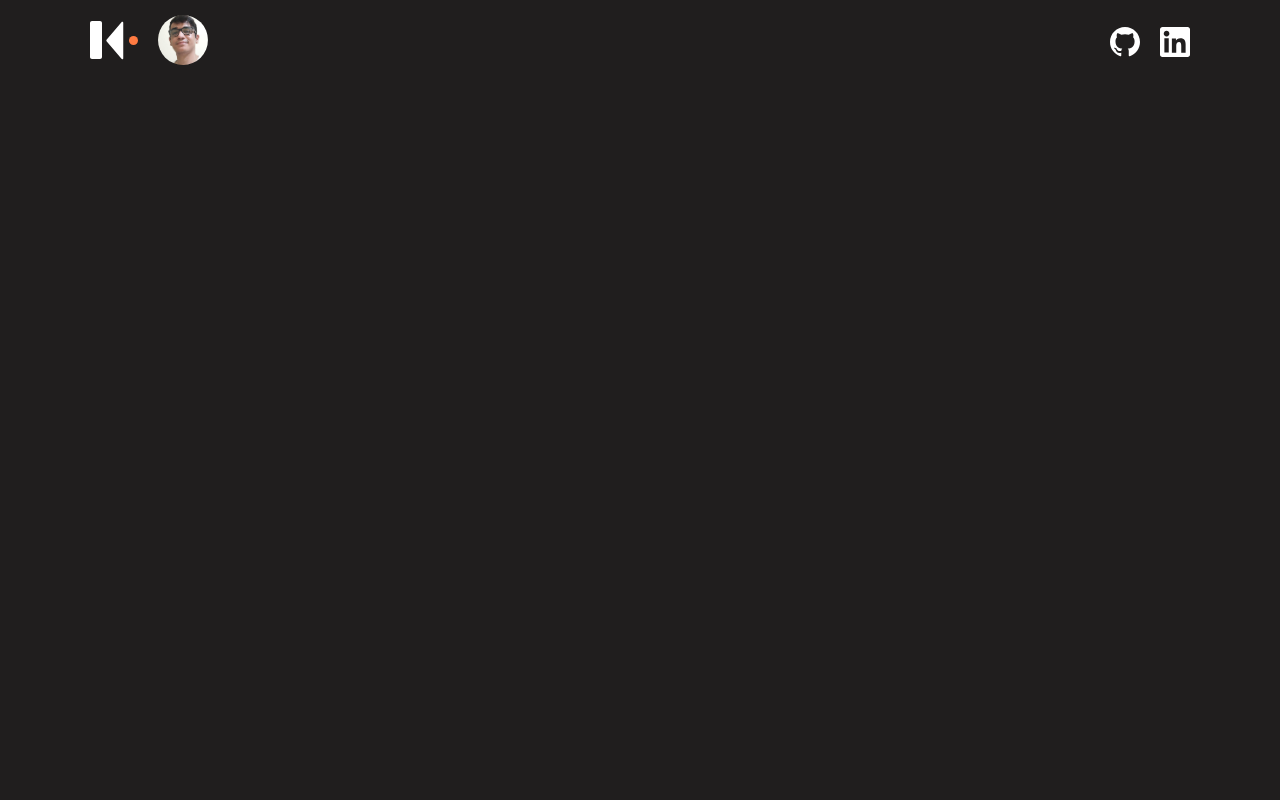
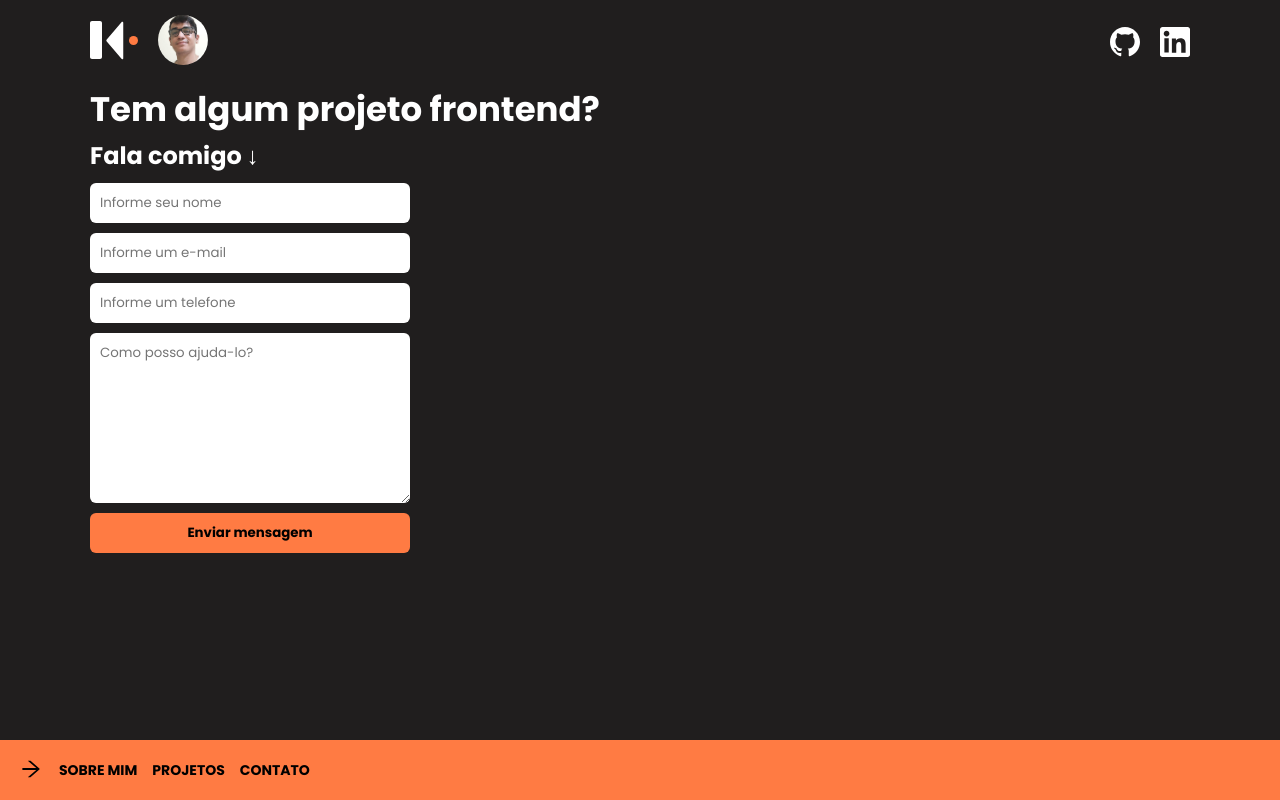
Before and after one commit to jkayoss/ReactPortfolio, a React app: page /contato in a window 1280 px wide. Built offline with nearby package versions, Linux system fonts and the light colour scheme.

Commit message:
Add files via upload

```diff
--- a/src/Home.js
+++ b/src/Home.js
@@ -1,6 +1,7 @@
 import { Navbar } from './components/Nav';
 import { Header } from './components/Header';
 import { AboutMe } from './components/About';
+import { ContatoMe } from './components/Contato';
 import { ProjetosRealizados } from './components/Projetos';
 import {
   BrowserRouter as Router,
@@ -23,6 +24,9 @@ export function Home() {
             </Route>
             <Route exact path="/about">
               <About />
+            </Route>
+            <Route exact path="/contato">
+              <Contato />
             </Route>
           </Switch>
       </div>
@@ -53,3 +57,11 @@ function About() {
     </>
   );
 }
+
+function Contato() {
+  return (
+    <>
+    <ContatoMe />
+    </>
+  );
+}
--- a/src/components/About.js
+++ b/src/components/About.js
@@ -6,19 +6,28 @@ export function AboutMe() {
     return (
         <section>
             <div class="container">
+                <div class="grid">
+                    <div class="col">
                     <h1><span>Olá!</span><br/>Me chamo <u>Kayo</u>.</h1>
-                <p class="description">Tenho 24 anos, <br/>Trabalho com análise de processos, <br/>Formando em engenharia de produção, <br/>Estudante de frontend.</p>
+                    <p class="description">Tenho 24 anos, <br/>Trabalho com análise de processos, <br/>Formando em engenharia de produção, <br/>Estudante de frontend, <br/>Inglês intermediário.</p>
                     <h3>Certificações:</h3>
                         <div class="certification"><p><strong>Design Responsivo</strong> pela <i>FreeCodeCamp.</i></p></div>
                         <div class="certification"><p><strong>Web Design Completo</strong> pela <i>Origamid.</i></p></div>
                     <h3>Estou aprendendo:</h3>
                         <div class="certification"><p><strong>Javascript Completo ES6</strong> pela <i>Origamid.</i></p></div>
                         <div class="certification"><p><strong>Ignite</strong> em <strong>ReactJS</strong> pela <i>RocketSeat.</i></p></div>
+                    </div>
+                    <div class="col">
+
+                    </div>
+                </div>
+
                     <footer class="footer"></footer>
                     <div class="contextMenu">
                         <Menu />
                     </div>
 
+
             </div>
         </section>
     );
--- /dev/null
+++ b/src/components/Contato.js
@@ -0,0 +1,28 @@
+import '../style/contato.scss';
+import { Link } from "react-router-dom";
+import { Menu } from '../components/Menu';
+
+export function ContatoMe() {
+    return (
+        <section>
+            <div class="container">
+
+                <h1>Tem algum projeto frontend?</h1>
+                <h2>Fala comigo ↓ </h2>
+                <form action="/" method="POST" netlify>
+                    <input type="text" name="nome" placeholder="Informe seu nome"/>
+                    <input type="email" name="email" placeholder="Informe um e-mail"/>
+                    <input type="tel" name="telefone" placeholder="Informe um telefone"/>
+                    <textarea name="mensagem" placeholder="Como posso ajuda-lo?"></textarea>
+                    <button type="submit" >Enviar mensagem</button>
+                </form>
+                <footer class="footer"></footer>
+                <div class="contextMenu">
+                    <Menu />
+                </div>
+
+
+            </div>
+        </section>
+    );
+  }
--- a/src/components/Menu.js
+++ b/src/components/Menu.js
@@ -9,7 +9,7 @@ export function Menu() {
                 <li> <img src={arrow} alt="seta apontando pras opções do menu inferior"/> </li>
                 <li><Link to="/about">Sobre mim</Link></li>
                 <li><Link to="/projetos">Projetos</Link></li>
-                <li>Contato</li>
+                <li><Link to="/contato">Contato</Link></li>
             </ul>
         </div>
 
--- a/src/style/about.scss
+++ b/src/style/about.scss
@@ -9,6 +9,15 @@ section {
         align-items: flex-start;
         margin: 0 auto;
         padding: 0 20px;
+        .grid {
+            display: grid;
+            grid-template-columns: 1fr 1fr;
+        }
+        @media (max-width: 717px) {
+            .grid {
+                grid-template-columns: 1fr;
+            }
+        }
         .footer {
             height: 100px!important;
             width: 100%;
--- /dev/null
+++ b/src/style/contato.scss
@@ -0,0 +1,35 @@
+section {
+    width: 100%;
+    box-sizing: border-box;
+    .container {
+        max-width: 1100px;
+        display: flex;
+        flex-direction: column;
+        justify-content: space-between;
+        align-items: flex-start;
+        margin: 0 auto;
+        padding: 0 20px;
+        form {
+            display: flex;
+            flex-direction: column;
+        }
+        form input, form textarea {
+            margin-top: 10px;
+            padding: 10px;
+            width: 300px;
+            color:black;
+            border-radius: 6px;
+            border: none;
+        } form textarea {
+            min-height: 150px;
+        } form button {
+            padding: 10px;
+            background-color: #ff7b43;
+            color: black;
+            margin-top: 10px;
+            border-radius: 6px;
+            border: none;
+            font-weight: 700;
+        }
+    }
+}
```
Lines whose indentation alone changed are shown as unchanged.
